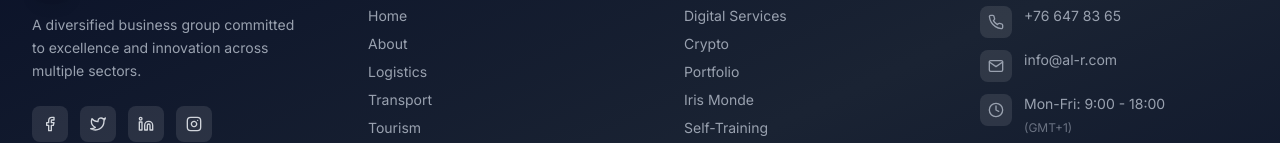
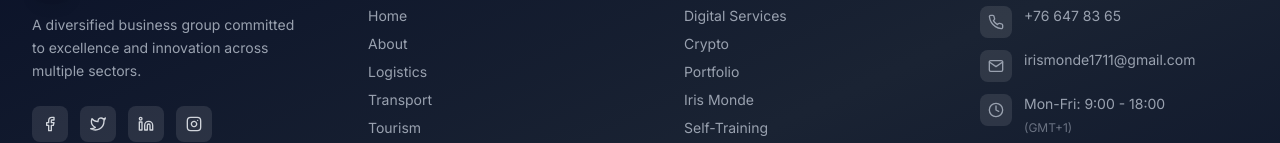
Before and after one commit to GhulamMohiudinN/GoBaraka, a Next.js app: page / in a window 1280 px wide. Shown: the part 3146-3289 px from the top of the page. Built offline with nearby package versions, Linux system fonts and the light colour scheme.

Commit message:
info@al-r becomes irismonde1711@gmail.com

```diff
--- a/src/components/Footer.js
+++ b/src/components/Footer.js
@@ -637,7 +637,7 @@ const Footer = () => {
                     <FiMail className="w-4 h-4 text-gray-400 group-hover:text-white transition-colors" />
                   </div>
                   <span className="text-gray-400 text-sm group-hover:text-gray-300 transition-colors">
-                    info@al-r.com
+                    irismonde1711@gmail.com
                   </span>
                 </li>
                 <li className="flex items-start space-x-3 group">
```
